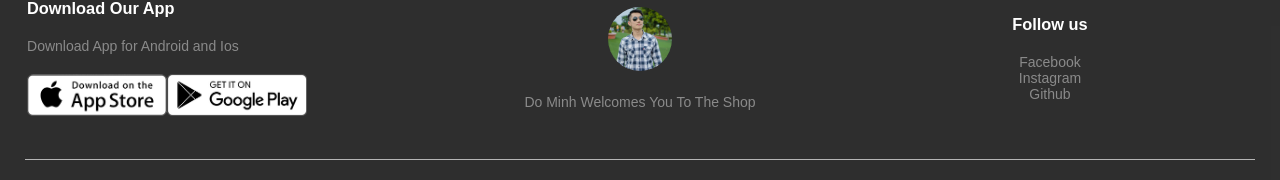
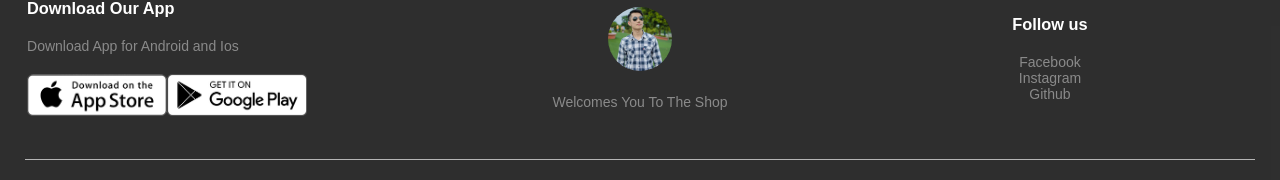
Before and after one commit to HoangPham10/Webprogramming-Group11, a React (Create React App) app in the folder project/client/: page /admin in a window 1280 px wide. Shown: the part 737-917 px from the top of the page. Built offline with nearby package versions, Linux system fonts and the light colour scheme; no server answers.

Commit message:
add footer config

```diff
--- a/project/client/src/components/Footer.js
+++ b/project/client/src/components/Footer.js
@@ -19,7 +19,7 @@ export default function Footer() {
                 </div>
                 <div className="footer-col-2">
                     <img src={logo} style={{width: '4rem', height: '4rem', borderRadius: '50%', objectFit:'cover'}}/>
-                    <p>Do Minh Welcomes You To The Shop</p>
+                    <p>Welcomes You To The Shop</p>
                 </div>
                 <div className="footer-col-3">
                     <h3>Follow us</h3>
```
